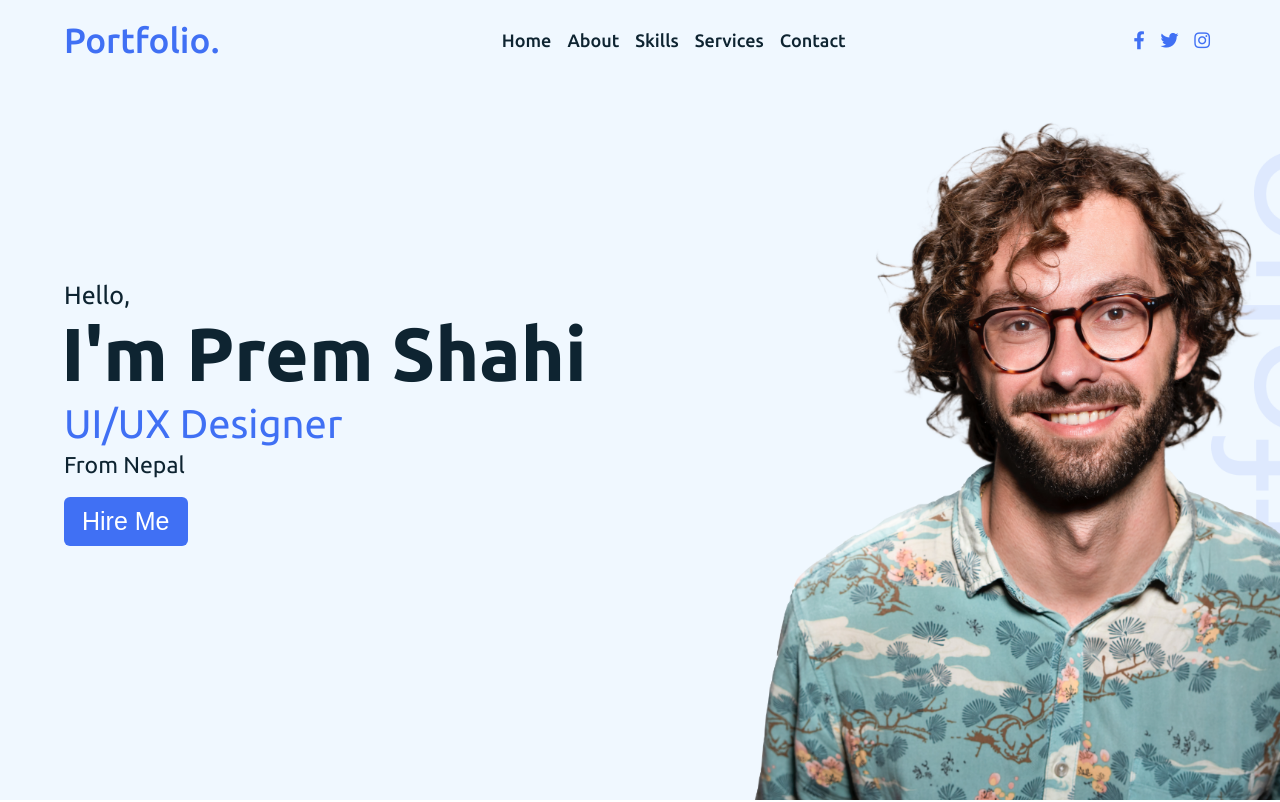
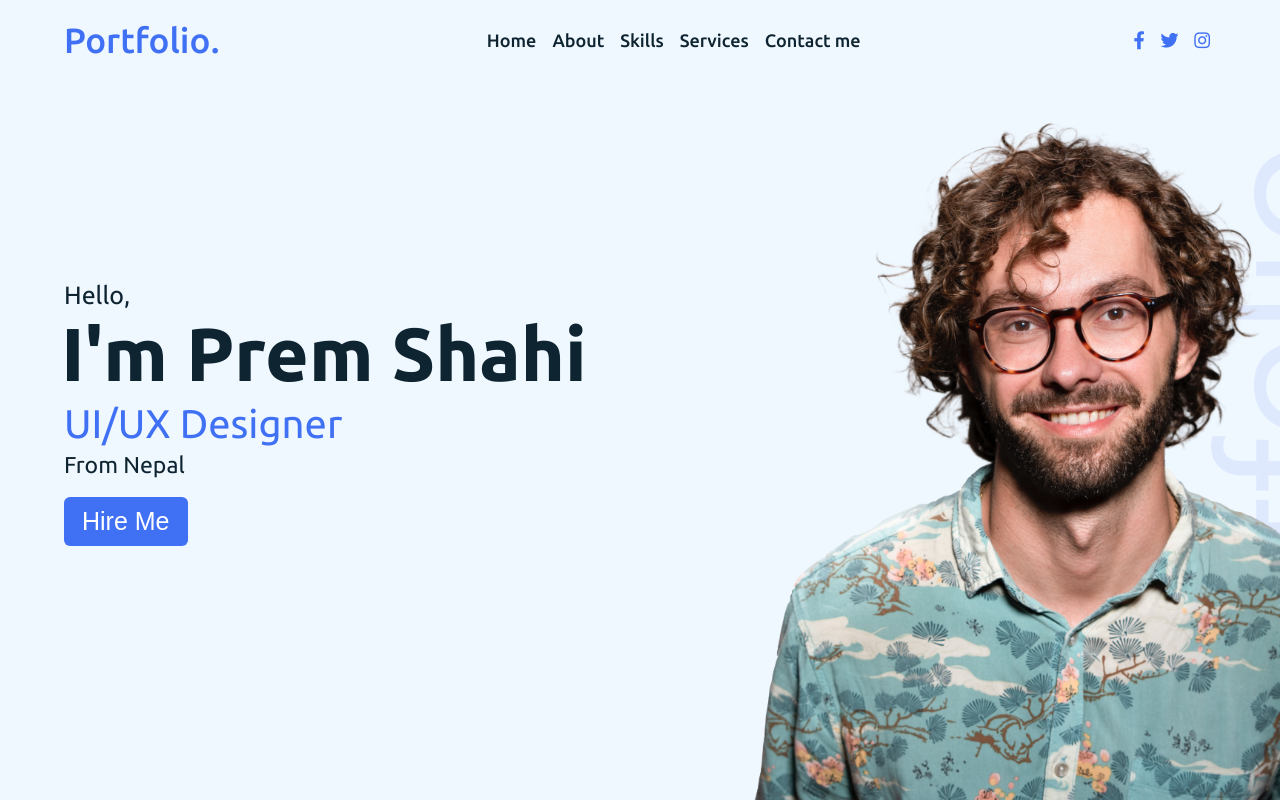
Before and after one commit to Max-Kolomiiets/static-portfolio-az, a plain HTML site: page src/index.html in a window 1280 px wide. Shown: the top 802 px of the page. Drawn offline with Linux system fonts and the light colour scheme.

Commit message:
Update index.html

```diff
--- a/src/index.html
+++ b/src/index.html
@@ -3,7 +3,7 @@
 <html lang="en" dir="ltr">
   <head>
     <meta charset="UTF-8">
-    <title> Responsive Portfolio Website | CodingLab </title>
+    <title> Static Web Site</title>
     <link rel="stylesheet" href="style.css">
     <!-- Fontawesome CDN Link -->
     <link rel="stylesheet" href="https://cdnjs.cloudflare.com/ajax/libs/font-awesome/5.15.2/css/all.min.css"/>
@@ -23,7 +23,7 @@
           <li><a href="#about">About</a></li>
           <li><a href="#skills">Skills</a></li>
           <li><a href="#services">Services</a></li>
-          <li><a href="#contact">Contact</a></li>
+          <li><a href="#contact">Contact me</a></li>
           <div class="cancel-btn">
             <i class="fas fa-times"></i>
           </div>
```
